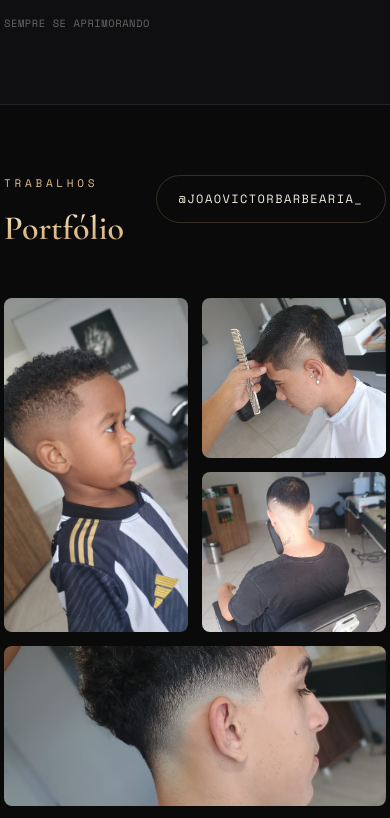
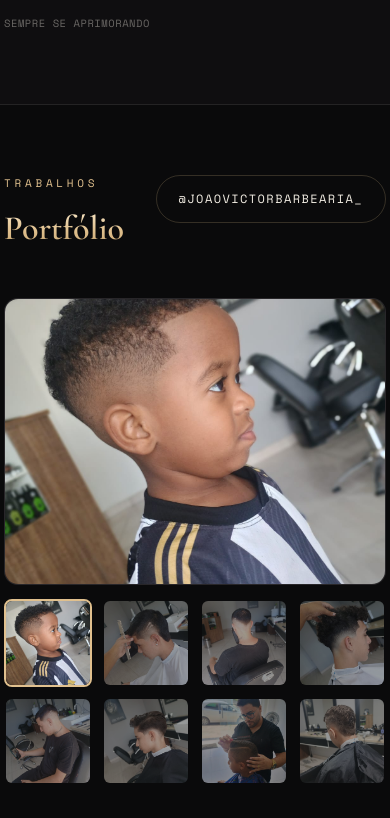
Before and after one commit to HelcioAnicio/Joao-Victor-Barbearia, a Next.js app: page / in a window 390 px wide. Shown: the part 4473-5291 px from the top of the page. Built offline with nearby package versions, Linux system fonts and the light colour scheme.

Commit message:
Redesign portfolio gallery with featured image, thumbnails and zoom lightbox
Replaces the masonry grid with a large clickable feature image, a
thumbnail strip to switch it, and a lightbox that zooms toward the
clicked point. Also pins allowed next/image qualities in next.config.ts.

```diff
--- a/app/globals.css
+++ b/app/globals.css
@@ -630,23 +630,113 @@ button { font-family: inherit; cursor: pointer; color: inherit; background: none
 }
 
 /* ── PORTFÓLIO ───────────────────────────────────────────────────────────── */
-.djv-gallery {
+.djv-gallery-feature {
+  display: block;
+  position: relative;
+  width: 100%;
+  aspect-ratio: 16 / 9;
+  border-radius: var(--radius);
+  overflow: hidden;
+  border: 1px solid var(--line-2);
+  background: var(--bg-3);
+  cursor: zoom-in;
+  padding: 0;
+}
+.djv-gallery-feature img { transition: transform .5s cubic-bezier(.25,.46,.45,.94); }
+.djv-gallery-feature:hover img { transform: scale(1.03); }
+.djv-gallery-feature-hint {
+  position: absolute;
+  right: 14px;
+  bottom: 14px;
+  font-family: var(--font-mono);
+  font-size: 10.5px;
+  letter-spacing: .06em;
+  text-transform: uppercase;
+  color: var(--ink);
+  background: rgba(10,10,11,.55);
+  border: 1px solid var(--line);
+  padding: 6px 10px;
+  border-radius: 999px;
+  backdrop-filter: blur(6px);
+  opacity: 0;
+  transform: translateY(4px);
+  transition: opacity .25s ease, transform .25s ease;
+}
+.djv-gallery-feature:hover .djv-gallery-feature-hint,
+.djv-gallery-feature:focus-visible .djv-gallery-feature-hint { opacity: 1; transform: none; }
+
+.djv-gallery-thumbs {
+  margin-top: 14px;
   display: grid;
-  grid-template-columns: repeat(4, 1fr);
-  grid-auto-rows: 200px;
-  gap: 14px;
-  grid-auto-flow: dense;
+  grid-template-columns: repeat(8, 1fr);
+  gap: 10px;
 }
-.djv-gallery-item { height: 100%; border-radius: 8px; overflow: hidden; position: relative; }
-.djv-gallery-item.is-tall { grid-row: span 2; }
-.djv-gallery-item.is-wide { grid-column: span 2; }
-.djv-gallery-item img {
-  width: 100%;
-  height: 100%;
-  object-fit: cover;
-  transition: transform .4s cubic-bezier(.25,.46,.45,.94);
+.djv-gallery-thumb {
+  position: relative;
+  aspect-ratio: 1 / 1;
+  border-radius: 8px;
+  overflow: hidden;
+  padding: 0;
+  border: 2px solid transparent;
+  cursor: pointer;
+  opacity: .6;
+  transition: opacity .2s ease, border-color .2s ease, transform .2s ease;
 }
-.djv-gallery-item:hover img { transform: scale(1.04); }
+.djv-gallery-thumb:hover { opacity: .9; transform: translateY(-2px); }
+.djv-gallery-thumb.is-active { opacity: 1; border-color: var(--gold); }
+
+/* ── LIGHTBOX ────────────────────────────────────────────────────────────── */
+.djv-lightbox {
+  position: fixed;
+  inset: 0;
+  z-index: 200;
+  background: rgba(6,5,6,.92);
+  backdrop-filter: blur(6px);
+  display: flex;
+  align-items: center;
+  justify-content: center;
+  padding: 40px;
+}
+.djv-lightbox-stage {
+  position: relative;
+  width: min(90vw, 1100px);
+  height: min(85vh, 800px);
+  overflow: hidden;
+  border-radius: 4px;
+}
+.djv-lightbox-close {
+  position: absolute;
+  top: 18px;
+  right: 20px;
+  font-size: 34px;
+  line-height: 1;
+  color: var(--ink);
+  background: none;
+  border: none;
+  cursor: pointer;
+  opacity: .8;
+  transition: opacity .2s ease, transform .2s ease;
+  z-index: 2;
+}
+.djv-lightbox-close:hover { opacity: 1; transform: rotate(90deg); }
+.djv-lightbox-nav {
+  position: absolute;
+  top: 50%;
+  transform: translateY(-50%);
+  font-size: 44px;
+  line-height: 1;
+  color: var(--ink);
+  background: none;
+  border: none;
+  cursor: pointer;
+  opacity: .6;
+  padding: 10px 16px;
+  transition: opacity .2s ease;
+  z-index: 2;
+}
+.djv-lightbox-nav:hover { opacity: 1; }
+.djv-lightbox-nav.is-prev { left: 6px; }
+.djv-lightbox-nav.is-next { right: 6px; }
 .djv-gallery-note {
   text-align: center;
   margin-top: 24px;
@@ -844,8 +934,9 @@ button { font-family: inherit; cursor: pointer; color: inherit; background: none
   .djv-svc-grid { grid-template-columns: repeat(2, 1fr); }
   .djv-about-grid, .djv-contato-grid { grid-template-columns: 1fr; }
   .djv-about-media { max-width: 420px; margin: 0 auto; }
-  .djv-gallery { grid-template-columns: repeat(2, 1fr); grid-auto-rows: 160px; }
-  .djv-gallery-item.is-wide { grid-column: span 2; }
+  .djv-gallery-thumbs { grid-template-columns: repeat(6, 1fr); }
+  .djv-lightbox { padding: 20px; }
+  .djv-lightbox-nav { font-size: 34px; padding: 8px 10px; }
 }
 @media (max-width: 680px) {
   .djv-links {
@@ -875,6 +966,8 @@ button { font-family: inherit; cursor: pointer; color: inherit; background: none
   .djv-about-badge { right: 0; }
   .djv-sec-head-row { align-items: flex-start; }
   .djv-info-list > div { grid-template-columns: 1fr; gap: 4px; }
+  .djv-gallery-feature { aspect-ratio: 4 / 3; }
+  .djv-gallery-thumbs { grid-template-columns: repeat(4, 1fr); }
 }
 @media (prefers-reduced-motion: reduce) {
   * { animation: none !important; scroll-behavior: auto !important; }
--- a/components/Portfolio.tsx
+++ b/components/Portfolio.tsx
@@ -1,3 +1,6 @@
+"use client";
+
+import { useEffect, useState } from "react";
 import Image from "next/image";
 import { Kicker } from "./ui/Kicker";
 
@@ -6,45 +9,73 @@ const IG_URL = "https://www.instagram.com/joaovictorbarbearia_/";
 type Shot = {
   src: string;
   alt: string;
-  mod?: "tall" | "wide" | "";
   width: number;
   height: number;
 };
 
 const SHOTS: Shot[] = [
-  { src: "/assets/foto-1.jpeg", alt: "Trabalho — fade + cachos lateral",     mod: "tall", width: 600, height: 800 },
-  { src: "/assets/foto-3.jpeg", alt: "Trabalho — risca + degradê",           mod: "",     width: 400, height: 533 },
-  { src: "/assets/foto-4.jpeg", alt: "Trabalho — risca angulada frente",     mod: "",     width: 400, height: 533 },
-  { src: "/assets/foto-5.jpeg", alt: "Trabalho — fade + cachos costas",      mod: "wide", width: 800, height: 533 },
-  { src: "/assets/foto-6.jpeg", alt: "Trabalho — resultado final",           mod: "",     width: 400, height: 533 },
-  { src: "/assets/foto-7.jpeg", alt: "Trabalho — fade baixo com topo texturizado", mod: "", width: 400, height: 533 },
-  { src: "/assets/foto-8.jpeg", alt: "Atendimento — corte infantil em andamento", mod: "wide", width: 800, height: 533 },
-  { src: "/assets/foto-9.jpeg", alt: "Trabalho — fade e nuca alinhada, vista de trás", mod: "", width: 400, height: 533 },
+  { src: "/assets/foto-1.jpeg", alt: "Trabalho — fade + cachos lateral", width: 600, height: 800 },
+  { src: "/assets/foto-3.jpeg", alt: "Trabalho — risca + degradê", width: 400, height: 533 },
+  { src: "/assets/foto-4.jpeg", alt: "Trabalho — risca angulada frente", width: 400, height: 533 },
+  { src: "/assets/foto-5.jpeg", alt: "Trabalho — fade + cachos costas", width: 800, height: 533 },
+  { src: "/assets/foto-6.jpeg", alt: "Trabalho — resultado final", width: 400, height: 533 },
+  { src: "/assets/foto-7.jpeg", alt: "Trabalho — fade baixo com topo texturizado", width: 400, height: 533 },
+  { src: "/assets/foto-8.jpeg", alt: "Atendimento — corte infantil em andamento", width: 800, height: 533 },
+  { src: "/assets/foto-9.jpeg", alt: "Trabalho — fade e nuca alinhada, vista de trás", width: 400, height: 533 },
 ];
 
-function GalleryItem({ shot }: { shot: Shot }) {
-  const cls = "djv-gallery-item" + (shot.mod ? " is-" + shot.mod : "");
-  return (
-    <div className={cls}>
-      <Image
-        src={shot.src}
-        alt={shot.alt}
-        fill
-        sizes={
-          shot.mod === "wide"
-            ? "(max-width: 880px) 100vw, 50vw"
-            : shot.mod === "tall"
-            ? "(max-width: 880px) 50vw, 25vw"
-            : "(max-width: 880px) 50vw, 25vw"
-        }
-        quality={80}
-        style={{ objectFit: "cover" }}
-      />
-    </div>
-  );
-}
+export function Portfolio() {
+  const [activeIndex, setActiveIndex] = useState(0);
+  const [lightboxOpen, setLightboxOpen] = useState(false);
+  const [zoomed, setZoomed] = useState(false);
+  const [zoomOrigin, setZoomOrigin] = useState("50% 50%");
 
-export function Portfolio() {
+  const active = SHOTS[activeIndex];
+
+  function openLightbox(index: number) {
+    setActiveIndex(index);
+    setZoomed(false);
+    setLightboxOpen(true);
+  }
+
+  function closeLightbox() {
+    setLightboxOpen(false);
+    setZoomed(false);
+  }
+
+  function goTo(index: number) {
+    setActiveIndex((index + SHOTS.length) % SHOTS.length);
+    setZoomed(false);
+  }
+
+  function handleStageClick(e: React.MouseEvent<HTMLDivElement>) {
+    if (zoomed) {
+      setZoomed(false);
+      return;
+    }
+    const rect = e.currentTarget.getBoundingClientRect();
+    const x = ((e.clientX - rect.left) / rect.width) * 100;
+    const y = ((e.clientY - rect.top) / rect.height) * 100;
+    setZoomOrigin(`${x}% ${y}%`);
+    setZoomed(true);
+  }
+
+  useEffect(() => {
+    if (!lightboxOpen) return;
+    function onKey(e: KeyboardEvent) {
+      if (e.key === "Escape") closeLightbox();
+      if (e.key === "ArrowRight") goTo(activeIndex + 1);
+      if (e.key === "ArrowLeft") goTo(activeIndex - 1);
+    }
+    document.addEventListener("keydown", onKey);
+    document.body.style.overflow = "hidden";
+    return () => {
+      document.removeEventListener("keydown", onKey);
+      document.body.style.overflow = "";
+    };
+    // eslint-disable-next-line react-hooks/exhaustive-deps
+  }, [lightboxOpen, activeIndex]);
+
   return (
     <section className="djv-sec" id="portfolio" aria-labelledby="portfolio-title">
       <div className="djv-sec-head djv-sec-head-row">
@@ -63,11 +94,104 @@ export function Portfolio() {
         </a>
       </div>
 
-      <div className="djv-gallery" role="list" aria-label="Galeria de trabalhos">
-        {SHOTS.map((shot) => (
-          <GalleryItem key={shot.src} shot={shot} />
+      <button
+        type="button"
+        className="djv-gallery-feature"
+        onClick={() => openLightbox(activeIndex)}
+        aria-label={`Ampliar foto: ${active.alt}`}
+      >
+        <Image
+          key={active.src}
+          src={active.src}
+          alt={active.alt}
+          fill
+          sizes="(max-width: 880px) 100vw, 900px"
+          quality={85}
+          priority
+          style={{ objectFit: "cover" }}
+        />
+        <span className="djv-gallery-feature-hint">Clique para ampliar</span>
+      </button>
+
+      <div className="djv-gallery-thumbs" role="list" aria-label="Miniaturas da galeria">
+        {SHOTS.map((shot, index) => (
+          <button
+            key={shot.src}
+            type="button"
+            role="listitem"
+            className={"djv-gallery-thumb" + (index === activeIndex ? " is-active" : "")}
+            onClick={() => setActiveIndex(index)}
+            aria-label={shot.alt}
+            aria-current={index === activeIndex}
+          >
+            <Image
+              src={shot.src}
+              alt={shot.alt}
+              fill
+              sizes="120px"
+              quality={60}
+              style={{ objectFit: "cover" }}
+            />
+          </button>
         ))}
       </div>
+
+      {lightboxOpen && (
+        <div
+          className="djv-lightbox"
+          role="dialog"
+          aria-modal="true"
+          aria-label={active.alt}
+          onClick={closeLightbox}
+        >
+          <button
+            type="button"
+            className="djv-lightbox-close"
+            onClick={closeLightbox}
+            aria-label="Fechar"
+          >
+            ×
+          </button>
+          <button
+            type="button"
+            className="djv-lightbox-nav is-prev"
+            onClick={(e) => { e.stopPropagation(); goTo(activeIndex - 1); }}
+            aria-label="Foto anterior"
+          >
+            ‹
+          </button>
+
+          <div
+            className={"djv-lightbox-stage" + (zoomed ? " is-zoomed" : "")}
+            onClick={(e) => { e.stopPropagation(); handleStageClick(e); }}
+          >
+            <Image
+              key={active.src}
+              src={active.src}
+              alt={active.alt}
+              fill
+              sizes="90vw"
+              quality={90}
+              style={{
+                objectFit: "contain",
+                transform: zoomed ? "scale(2.2)" : "scale(1)",
+                transformOrigin: zoomOrigin,
+                transition: "transform .35s ease",
+                cursor: zoomed ? "zoom-out" : "zoom-in",
+              }}
+            />
+          </div>
+
+          <button
+            type="button"
+            className="djv-lightbox-nav is-next"
+            onClick={(e) => { e.stopPropagation(); goTo(activeIndex + 1); }}
+            aria-label="Próxima foto"
+          >
+            ›
+          </button>
+        </div>
+      )}
     </section>
   );
 }
--- a/next.config.ts
+++ b/next.config.ts
@@ -4,6 +4,7 @@ const nextConfig: NextConfig = {
   images: {
     formats: ["image/avif", "image/webp"],
     deviceSizes: [640, 750, 828, 1080, 1200, 1920],
+    qualities: [60, 75, 85, 90],
   },
 };
 
```
Also changed, not shown: 1 other file (tests, documents, lock files or other folders).
